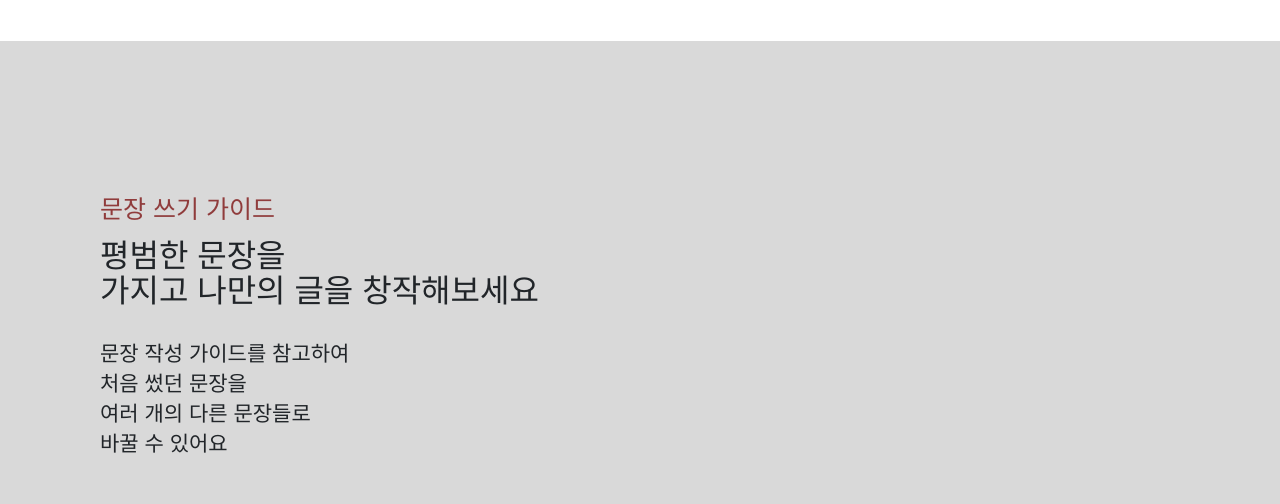
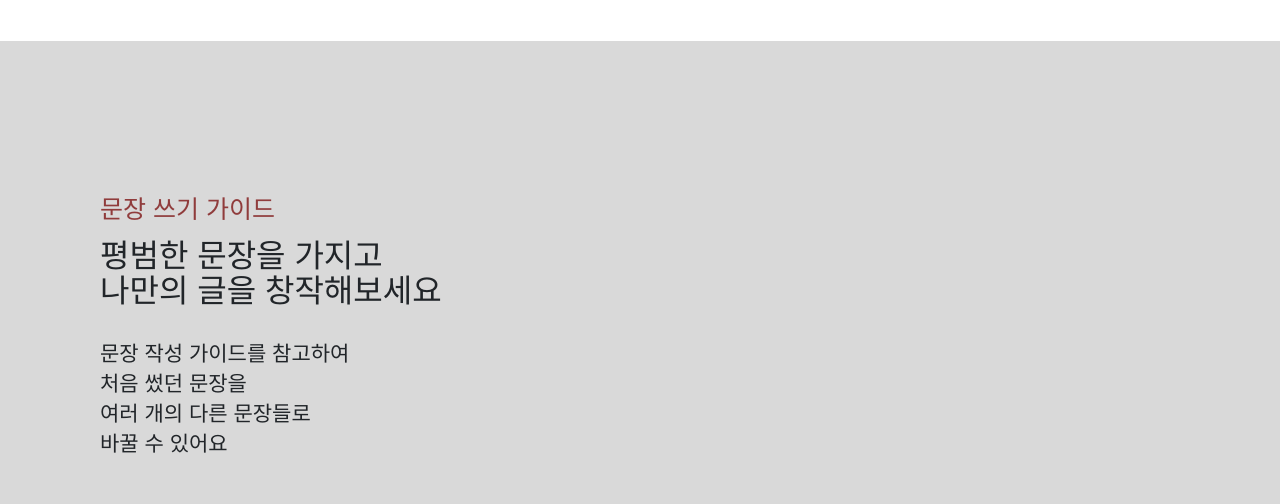
Before and after one commit to yumsae/todays-sentence, a Django app: page / in a window 1280 px wide. Shown: the part 1189-1693 px from the top of the page. Run offline with Django 4.2, Linux system fonts and the light colour scheme; some web fonts are replaced.

Commit message:
시 -> 글

```diff
--- a/buildapp/templates/buildapp/home.html
+++ b/buildapp/templates/buildapp/home.html
@@ -25,7 +25,7 @@
             <div class="home_guide_wrap">
                 <div class= "home_guide" style="text-align: left;">
                     <p class="guide_title">문장 쓰기 가이드</p>
-                    <p class="guide_sub">평범한 문장을 </br>가지고 나만의 글을 창작해보세요</p>
+                    <p class="guide_sub">평범한 문장을 가지고</br>나만의 글을 창작해보세요</p>
                     <p class= "guide_cont">문장 작성 가이드를 참고하여</br>처음 썼던 문장을</br>여러 개의 다른 문장들로</br>바꿀 수 있어요</p>
                 </div>
             </div>
```
